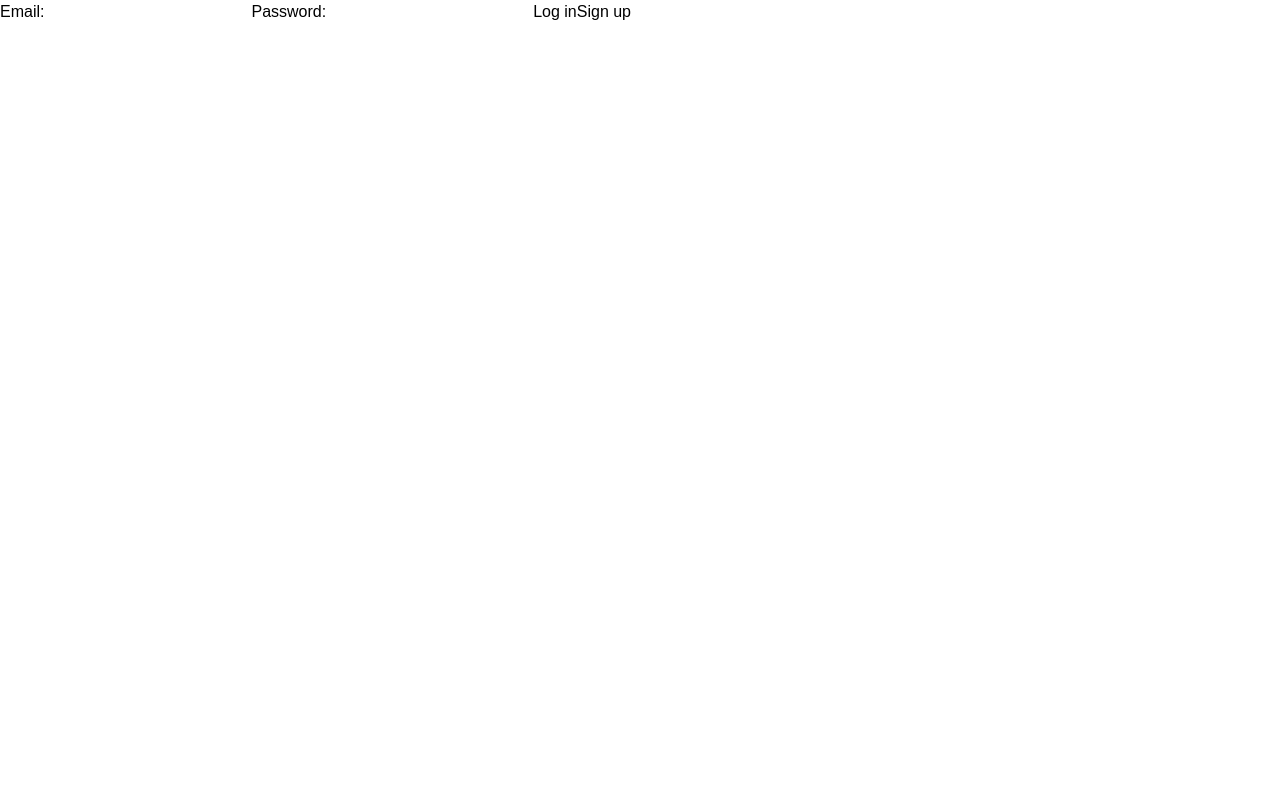
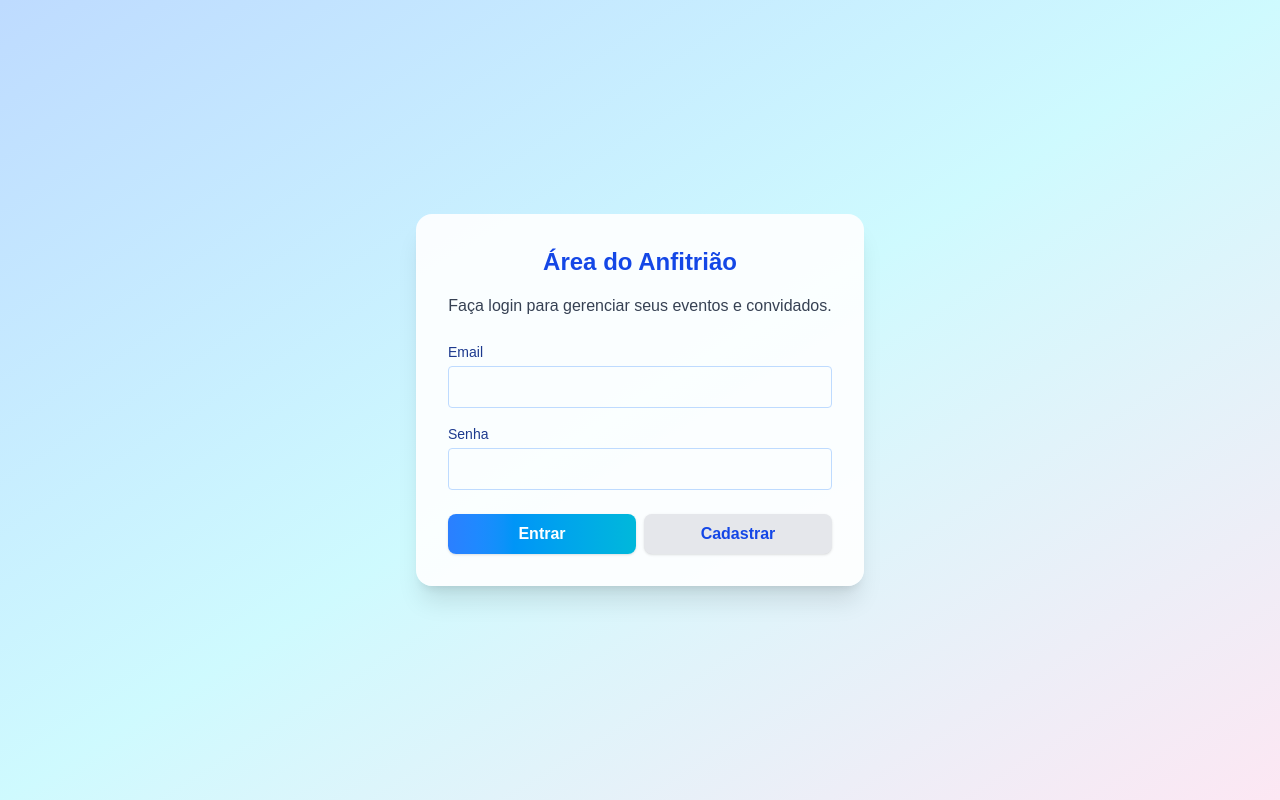
Before and after one commit to luizgabrielc/meu-convite, a Next.js app: page /login in a window 1280 px wide. Built offline with nearby package versions, Linux system fonts and the light colour scheme.

Commit message:
feat: criação da home, melhoria no layout do login e fix no middleware

```diff
--- a/app/login/actions.ts
+++ b/app/login/actions.ts
@@ -24,7 +24,7 @@ export async function login(formData: FormData) {
   }
 
   revalidatePath("/", "layout");
-  redirect("/account");
+  redirect("/admin/events");
 }
 
 export async function signup(formData: FormData) {
@@ -44,5 +44,5 @@ export async function signup(formData: FormData) {
   }
 
   revalidatePath("/", "layout");
-  redirect("/account");
+  redirect("/admin/events");
 }
--- a/app/login/page.tsx
+++ b/app/login/page.tsx
@@ -1,13 +1,26 @@
 import { login, signup } from './actions'
+
 export default function LoginPage() {
   return (
-    <form>
-      <label htmlFor="email">Email:</label>
-      <input id="email" name="email" type="email" required />
-      <label htmlFor="password">Password:</label>
-      <input id="password" name="password" type="password" required />
-      <button formAction={login}>Log in</button>
-      <button formAction={signup}>Sign up</button>
-    </form>
+    <main className="min-h-screen flex flex-col items-center justify-center bg-gradient-to-br from-blue-200 via-cyan-100 to-pink-100 px-4">
+      <div className="bg-white/90 rounded-2xl shadow-xl p-8 max-w-md w-full flex flex-col items-center">
+        <h1 className="text-2xl font-extrabold text-blue-700 mb-4 text-center">Área do Anfitrião</h1>
+        <p className="text-gray-700 text-base mb-6 text-center">Faça login para gerenciar seus eventos e convidados.</p>
+        <form className="w-full flex flex-col gap-4">
+          <div className="flex flex-col gap-1">
+            <label htmlFor="email" className="text-sm font-medium text-blue-900">Email</label>
+            <input id="email" name="email" type="email" required className="border border-blue-200 rounded px-3 py-2 focus:outline-none focus:ring-2 focus:ring-blue-400" />
+          </div>
+          <div className="flex flex-col gap-1">
+            <label htmlFor="password" className="text-sm font-medium text-blue-900">Senha</label>
+            <input id="password" name="password" type="password" required className="border border-blue-200 rounded px-3 py-2 focus:outline-none focus:ring-2 focus:ring-blue-400" />
+          </div>
+          <div className="flex gap-2 mt-2">
+            <button formAction={login} className="flex-1 px-4 py-2 bg-gradient-to-r from-blue-500 to-cyan-500 text-white rounded-lg shadow hover:from-blue-600 hover:to-cyan-600 font-semibold transition-colors">Entrar</button>
+            <button formAction={signup} className="flex-1 px-4 py-2 bg-gray-200 text-blue-700 rounded-lg shadow hover:bg-gray-300 font-semibold transition-colors">Cadastrar</button>
+          </div>
+        </form>
+      </div>
+    </main>
   )
 }
--- /dev/null
+++ b/app/page.tsx
@@ -0,0 +1,20 @@
+import Link from "next/link";
+
+export default function Home() {
+  return (
+    <main className="min-h-screen flex flex-col items-center justify-center bg-gradient-to-br from-blue-200 via-cyan-100 to-pink-100 px-4">
+      <div className="bg-white/90 rounded-2xl shadow-xl p-8 max-w-md w-full flex flex-col items-center">
+        <h1 className="text-3xl font-extrabold text-blue-700 mb-4 text-center">Bem-vindo ao Meu Convite!</h1>
+        <p className="text-gray-700 text-lg mb-8 text-center">
+          Gerencie convites de aniversário, acompanhe confirmações de presença e facilite a organização do seu evento.
+        </p>
+        <Link
+          href="/login"
+          className="px-6 py-3 bg-gradient-to-r from-blue-500 to-cyan-500 text-white rounded-lg shadow hover:from-blue-600 hover:to-cyan-600 font-semibold transition-colors text-lg"
+        >
+          Área do anfitrião
+        </Link>
+      </div>
+    </main>
+  );
+}
```
Also changed, not shown: middleware.ts (renamed from app/middleware.ts).
